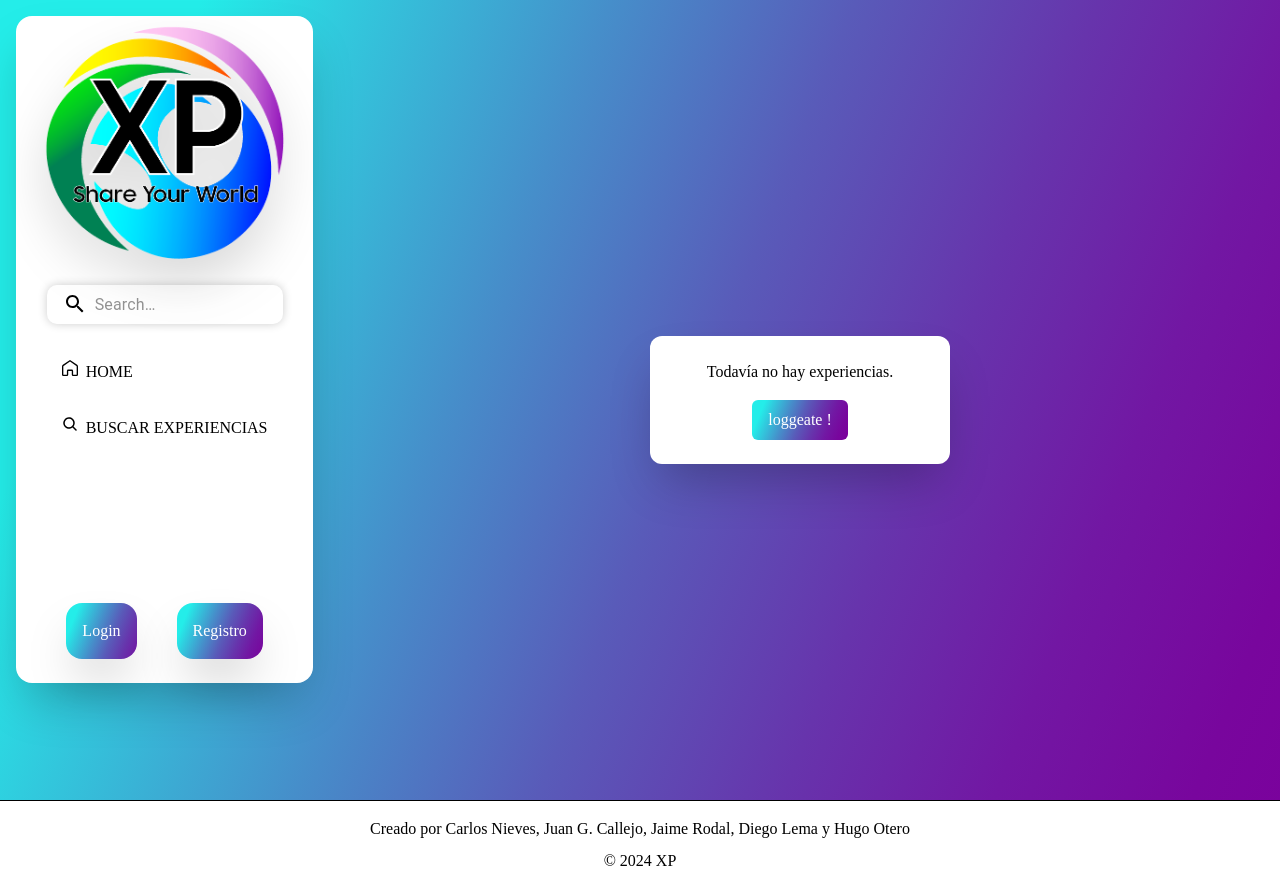
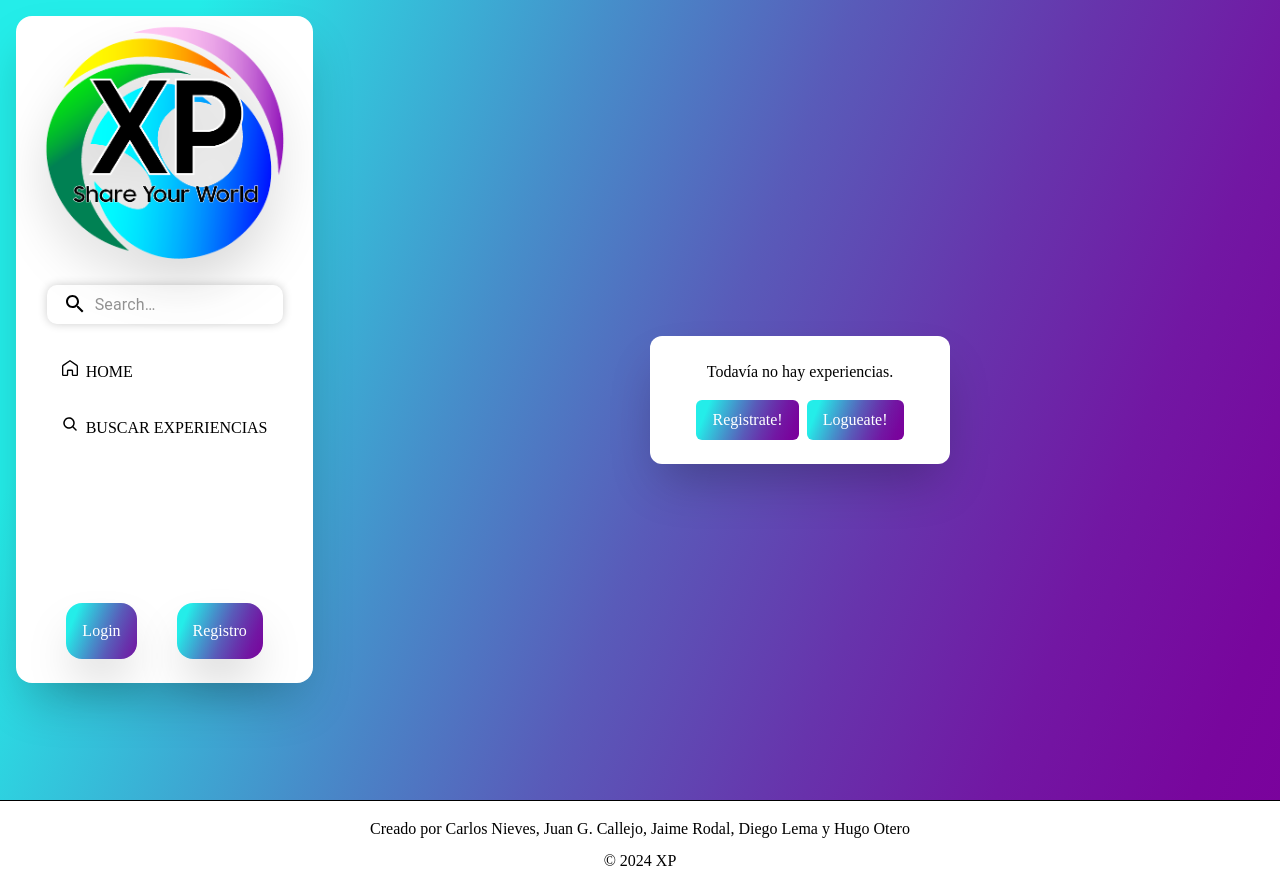
Before and after one commit to JuanGabrielCallejo/ExperienceProjectFRONT, a React (Vite) app: page / in a window 1280 px wide. Built offline with nearby package versions, Linux system fonts and the light colour scheme; no server answers; a web font is replaced by a local one.

Commit message:
corrección homepage

```diff
--- a/src/Pages/HomePage.jsx
+++ b/src/Pages/HomePage.jsx
@@ -45,12 +45,20 @@ const HomePage = () => {
                     se el primero !
                   </NavLink>
                 ) : (
-                  <NavLink
-                    to="/login"
-                    className="bg-[url('/img/fondoWeb.svg')] hover:scale-95 bg-cover text-white py-2 px-4 rounded-md "
-                  >
-                    loggeate !
-                  </NavLink>
+                  <div className="flex flex-row gap-2">
+                    <NavLink
+                      to="/register"
+                      className="bg-[url('/img/fondoWeb.svg')] hover:scale-95 bg-cover text-white py-2 px-4 rounded-md "
+                    >
+                      Registrate!
+                    </NavLink>
+                    <NavLink
+                      to="/login"
+                      className="bg-[url('/img/fondoWeb.svg')] hover:scale-95 bg-cover text-white py-2 px-4 rounded-md "
+                    >
+                      Logueate!
+                    </NavLink>
+                  </div>
                 )}
               </div>
             </div>
```
